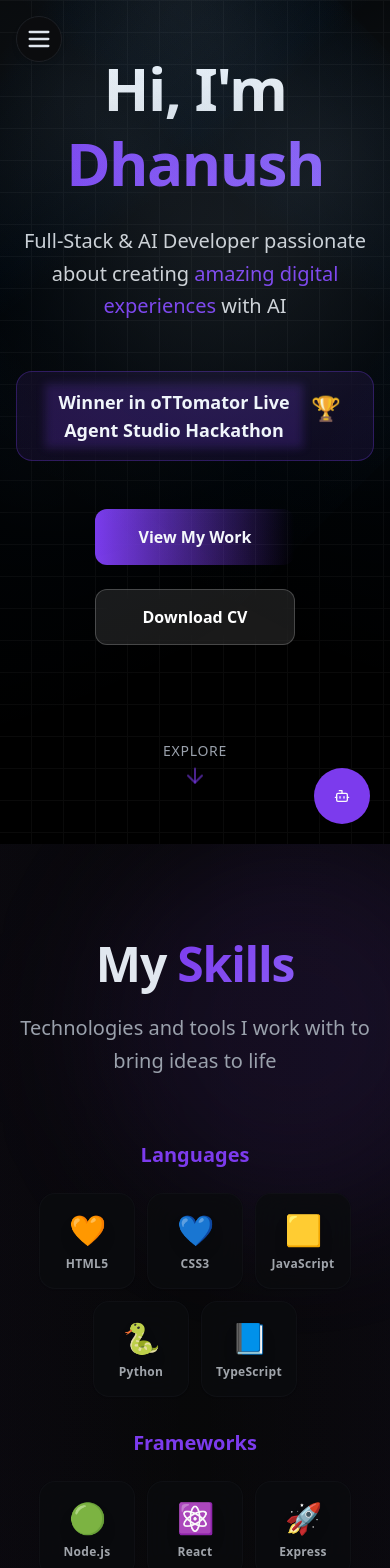
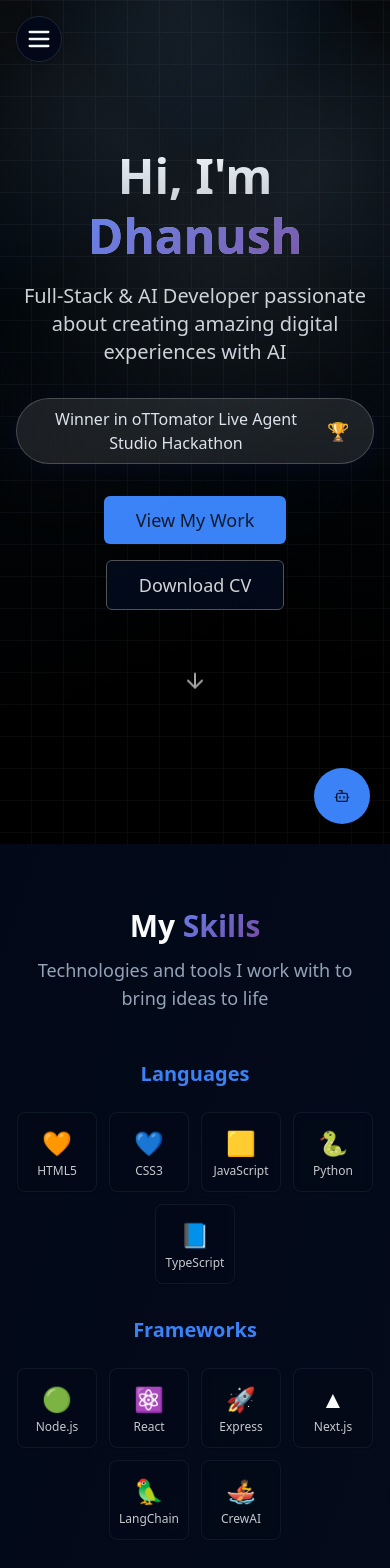
Before and after one commit to dhanushperumalla/emoji-portfolio-glow, a React (Vite) app: page / in a window 390 px wide. Shown: the top 1568 px of the page. Built offline with nearby package versions, Linux system fonts and the light colour scheme.

Commit message:
Reverted to commit df464829575b99335dff5f2dfc448e13a22e1056

```diff
--- a/src/components/Hero.tsx
+++ b/src/components/Hero.tsx
@@ -17,44 +17,36 @@ const Hero = () => {
       <Spotlight />
 
       <div className="container mx-auto px-4 z-10 relative">
-        <div className="text-center space-y-12 animate-fade-in">
-          <div className="space-y-6">
-            <h1 className="text-6xl md:text-8xl font-black leading-tight bg-clip-text text-transparent bg-gradient-to-b from-neutral-50 via-neutral-200 to-neutral-400 tracking-tight">
+        <div className="text-center space-y-8 animate-fade-in">
+          <div className="space-y-4">
+            <h1 className="text-5xl md:text-7xl font-bold leading-tight bg-clip-text text-transparent bg-gradient-to-b from-neutral-50 to-neutral-400">
               Hi, I'm{" "}
-              <span className="gradient-text drop-shadow-2xl">
+              <span className="gradient-text">
                 Dhanush
               </span>
             </h1>
-            <p className="text-xl md:text-3xl text-neutral-300 max-w-3xl mx-auto font-light leading-relaxed">
-              Full-Stack & AI Developer passionate about creating
-              <span className="text-primary font-medium"> amazing digital experiences</span> with AI
+            <p className="text-xl md:text-2xl text-neutral-300 max-w-2xl mx-auto">
+              Full-Stack & AI Developer passionate about creating amazing digital experiences with AI
             </p>
           </div>
-
-          <div className="flex justify-center mb-8">
-            <div className="group px-8 py-4 rounded-2xl border border-primary/30 bg-primary/10 backdrop-blur-xl flex items-center gap-3 shadow-2xl text-lg text-primary-foreground font-semibold hover:scale-105 transition-all duration-300 hover:shadow-primary/20 hover:bg-primary/20 cursor-default">
-              <span className="relative">
-                Winner in oTTomator Live Agent Studio Hackathon
-                <span className="absolute -inset-1 bg-primary/20 blur-sm -z-10 group-hover:bg-primary/30 transition-all duration-300"></span>
-              </span>
-              <span className="text-2xl animate-float">🏆</span>
-            </div>
+          <div className="flex justify-center mb-6">
+          <div className="px-6 py-2 rounded-full border border-white/20 bg-white/10 backdrop-blur-md flex items-center gap-2 shadow-md text-base text-gray-200 font-medium"
+              style={{ boxShadow: '0 4px 24px 0 rgba(31, 38, 135, 0.15)' }}>
+            Winner in oTTomator Live Agent Studio Hackathon
+            <span className="ml-2 text-lg">🏆</span>
           </div>
-
-          <div className="flex flex-col sm:flex-row gap-6 justify-center items-center relative z-50">
-            <Button asChild variant="premium" size="lg" className="min-w-[200px] font-bold">
+        </div>
+          <div className="flex flex-col sm:flex-row gap-4 justify-center items-center relative z-50">
+            <Button asChild size="lg" className="bg-primary hover:bg-primary/90 text-primary-foreground px-8 py-6 text-lg">
               <a href="#projects">View My Work</a>
             </Button>
-            <Button asChild variant="glass" size="lg" className="min-w-[200px] font-bold">
+            <Button asChild variant="outline" size="lg" className="px-8 py-6 text-lg border-neutral-600 hover:border-primary text-neutral-300 hover:text-white">
               <a href="/Resume.pdf" download>Download CV</a>
             </Button>
           </div>
 
-          <div className="pt-12">
-            <div className="flex flex-col items-center gap-2">
-              <span className="text-sm text-muted-foreground font-medium tracking-wider uppercase">Explore</span>
-              <ArrowDown className="w-6 h-6 animate-bounce text-primary/60" />
-            </div>
+          <div className="pt-8">
+            <ArrowDown className="w-6 h-6 mx-auto animate-bounce text-neutral-400" />
           </div>
         </div>
       </div>
--- a/src/components/Skills.tsx
+++ b/src/components/Skills.tsx
@@ -37,18 +37,13 @@ const Skills = () => {
   };
 
   return (
-    <section id="skills" className="py-24 bg-gradient-to-br from-background via-secondary/5 to-background relative overflow-hidden">
-      {/* Background decoration */}
-      <div className="absolute inset-0 bg-gradient-to-r from-primary/5 via-transparent to-primary/5 opacity-50"></div>
-      <div className="absolute top-0 left-1/4 w-96 h-96 bg-primary/10 rounded-full blur-3xl animate-float"></div>
-      <div className="absolute bottom-0 right-1/4 w-96 h-96 bg-primary-glow/10 rounded-full blur-3xl animate-float" style={{ animationDelay: '2s' }}></div>
-
-      <div className="container mx-auto px-4 relative z-10">
-        <div className="text-center mb-16 animate-fade-in">
-          <h2 className="text-5xl md:text-7xl font-black mb-6 tracking-tight">
+    <section id="skills" className="py-16 bg-gradient-to-br from-background to-secondary/10">
+      <div className="container mx-auto px-4">
+        <div className="text-center mb-12 animate-fade-in">
+          <h2 className="text-3xl md:text-4xl font-bold mb-3">
             My <span className="gradient-text">Skills</span>
           </h2>
-          <p className="text-xl md:text-2xl text-muted-foreground max-w-3xl mx-auto font-light leading-relaxed">
+          <p className="text-lg text-muted-foreground max-w-2xl mx-auto">
             Technologies and tools I work with to bring ideas to life
           </p>
         </div>
@@ -63,20 +58,18 @@ const Skills = () => {
                 {skills.map((skill, index) => (
                   <Card
                     key={skill.name}
-                    className="group relative overflow-hidden bg-card/80 backdrop-blur-lg border-border/30 hover:border-primary/50 transition-all duration-500 hover:scale-110 hover:shadow-2xl hover:shadow-primary/20 w-24 h-24 sm:w-28 sm:h-28 animate-fade-in rounded-2xl card-hover"
+                    className="group relative overflow-hidden bg-card/50 backdrop-blur-sm border-border/50 hover:border-primary/30 transition-all duration-300 hover:scale-105 hover:shadow-lg hover:shadow-primary/10 w-20 h-20 sm:w-24 sm:h-24 animate-fade-in"
                     style={{ animationDelay: `${(categoryIndex * 0.15) + (index * 0.05)}s` }}
                   >
-                    <div className="absolute inset-0 bg-gradient-to-br from-primary/10 via-primary-glow/5 to-transparent opacity-0 group-hover:opacity-100 transition-all duration-500" />
-                    <div className="absolute inset-0 bg-gradient-to-t from-background/20 to-transparent" />
-                    <div className="relative flex flex-col items-center justify-center h-full p-3">
-                      <div className="text-3xl sm:text-4xl mb-2 group-hover:scale-125 group-hover:rotate-12 transition-all duration-500 filter drop-shadow-lg">
+                    <div className="absolute inset-0 bg-gradient-to-br from-primary/5 to-transparent opacity-0 group-hover:opacity-100 transition-opacity duration-300" />
+                    <div className="relative flex flex-col items-center justify-center h-full p-2">
+                      <div className="text-2xl sm:text-3xl mb-1 group-hover:scale-110 transition-transform duration-300">
                         {skill.emoji}
                       </div>
-                      <h4 className="text-xs sm:text-sm font-semibold text-center leading-tight opacity-70 group-hover:opacity-100 group-hover:text-primary transition-all duration-500 tracking-wide">
+                      <h4 className="text-xs font-medium text-center leading-tight opacity-80 group-hover:opacity-100 transition-opacity duration-300">
                         {skill.name}
                       </h4>
                     </div>
-                    <div className="absolute inset-0 rounded-2xl bg-gradient-to-r from-primary/20 to-primary-glow/20 opacity-0 group-hover:opacity-100 transition-opacity duration-500 blur-xl"></div>
                   </Card>
                 ))}
               </div>
--- a/src/components/ui/button.tsx
+++ b/src/components/ui/button.tsx
@@ -5,27 +5,25 @@ import { cva, type VariantProps } from "class-variance-authority"
 import { cn } from "@/lib/utils"
 
 const buttonVariants = cva(
-  "inline-flex items-center justify-center gap-2 whitespace-nowrap rounded-lg text-sm font-semibold ring-offset-background transition-all duration-300 focus-visible:outline-none focus-visible:ring-2 focus-visible:ring-ring focus-visible:ring-offset-2 disabled:pointer-events-none disabled:opacity-50 [&_svg]:pointer-events-none [&_svg]:size-4 [&_svg]:shrink-0 relative overflow-hidden",
+  "inline-flex items-center justify-center gap-2 whitespace-nowrap rounded-md text-sm font-medium ring-offset-background transition-colors focus-visible:outline-none focus-visible:ring-2 focus-visible:ring-ring focus-visible:ring-offset-2 disabled:pointer-events-none disabled:opacity-50 [&_svg]:pointer-events-none [&_svg]:size-4 [&_svg]:shrink-0",
   {
     variants: {
       variant: {
-        default: "bg-primary text-primary-foreground hover:bg-primary/90 hover:scale-105 hover:shadow-lg hover:shadow-primary/25 active:scale-95",
+        default: "bg-primary text-primary-foreground hover:bg-primary/90",
         destructive:
-          "bg-destructive text-destructive-foreground hover:bg-destructive/90 hover:scale-105 hover:shadow-lg hover:shadow-destructive/25 active:scale-95",
+          "bg-destructive text-destructive-foreground hover:bg-destructive/90",
         outline:
-          "border-2 border-primary/20 bg-background hover:bg-primary/10 hover:border-primary/40 hover:text-primary hover:scale-105 hover:shadow-lg hover:shadow-primary/10 active:scale-95",
+          "border border-input bg-background hover:bg-accent hover:text-accent-foreground",
         secondary:
-          "bg-secondary text-secondary-foreground hover:bg-secondary/80 hover:scale-105 hover:shadow-lg hover:shadow-secondary/25 active:scale-95",
-        ghost: "hover:bg-accent hover:text-accent-foreground hover:scale-105 active:scale-95",
-        link: "text-primary underline-offset-4 hover:underline hover:text-primary/80",
-        premium: "bg-gradient-to-r from-primary to-primary-glow text-primary-foreground hover:scale-105 hover:shadow-xl hover:shadow-primary/30 active:scale-95 before:absolute before:inset-0 before:bg-gradient-to-r before:from-white/20 before:to-transparent before:opacity-0 hover:before:opacity-100 before:transition-opacity before:duration-300",
-        glass: "bg-white/10 backdrop-blur-md border border-white/20 text-white hover:bg-white/20 hover:scale-105 hover:shadow-lg hover:shadow-white/10 active:scale-95",
+          "bg-secondary text-secondary-foreground hover:bg-secondary/80",
+        ghost: "hover:bg-accent hover:text-accent-foreground",
+        link: "text-primary underline-offset-4 hover:underline",
       },
       size: {
-        default: "h-11 px-6 py-3",
-        sm: "h-9 rounded-md px-4 text-xs",
-        lg: "h-14 rounded-xl px-10 text-base",
-        icon: "h-11 w-11",
+        default: "h-10 px-4 py-2",
+        sm: "h-9 rounded-md px-3",
+        lg: "h-11 rounded-md px-8",
+        icon: "h-10 w-10",
       },
     },
     defaultVariants: {
--- a/src/index.css
+++ b/src/index.css
@@ -7,63 +7,43 @@
 
 @layer base {
   :root {
-    /* Professional dark theme with premium colors */
-    --background: 225 9% 3%;
-    --foreground: 213 31% 91%;
+    --background: 222.2 84% 4.9%;
+    --foreground: 210 40% 98%;
 
-    --card: 224 10% 5%;
-    --card-foreground: 213 31% 91%;
+    --card: 222.2 84% 4.9%;
+    --card-foreground: 210 40% 98%;
 
-    --popover: 224 10% 5%;
-    --popover-foreground: 213 31% 91%;
+    --popover: 222.2 84% 4.9%;
+    --popover-foreground: 210 40% 98%;
 
-    /* Elegant purple-blue gradient primary */
-    --primary: 262 83% 58%;
-    --primary-foreground: 210 20% 98%;
-    --primary-glow: 258 89% 66%;
+    --primary: 217.2 91.2% 59.8%;
+    --primary-foreground: 222.2 47.4% 11.2%;
 
-    /* Sophisticated secondary palette */
-    --secondary: 220 14% 11%;
-    --secondary-foreground: 210 20% 98%;
-    --secondary-accent: 220 8% 15%;
+    --secondary: 217.2 32.6% 17.5%;
+    --secondary-foreground: 210 40% 98%;
 
-    --muted: 220 13% 13%;
-    --muted-foreground: 217 10% 64%;
+    --muted: 217.2 32.6% 17.5%;
+    --muted-foreground: 215 20.2% 65.1%;
 
-    --accent: 262 83% 58%;
-    --accent-foreground: 210 20% 98%;
+    --accent: 217.2 32.6% 17.5%;
+    --accent-foreground: 210 40% 98%;
 
-    --destructive: 0 72% 51%;
-    --destructive-foreground: 210 20% 98%;
+    --destructive: 0 62.8% 30.6%;
+    --destructive-foreground: 210 40% 98%;
 
-    --border: 220 13% 13%;
-    --input: 220 13% 13%;
-    --ring: 262 83% 58%;
+    --border: 217.2 32.6% 17.5%;
+    --input: 217.2 32.6% 17.5%;
+    --ring: 212.7 26.8% 83.9%;
+    --sidebar-background: 240 5.9% 10%;
+    --sidebar-foreground: 240 4.8% 95.9%;
+    --sidebar-primary: 224.3 76.3% 48%;
+    --sidebar-primary-foreground: 0 0% 100%;
+    --sidebar-accent: 240 3.7% 15.9%;
+    --sidebar-accent-foreground: 240 4.8% 95.9%;
+    --sidebar-border: 240 3.7% 15.9%;
+    --sidebar-ring: 217.2 91.2% 59.8%;
 
-    /* Professional gradients */
-    --gradient-primary: linear-gradient(135deg, hsl(var(--primary)) 0%, hsl(var(--primary-glow)) 100%);
-    --gradient-secondary: linear-gradient(135deg, hsl(var(--secondary)) 0%, hsl(var(--secondary-accent)) 100%);
-    --gradient-radial: radial-gradient(circle at center, hsl(var(--primary) / 0.15) 0%, transparent 70%);
-
-    /* Premium shadows */
-    --shadow-primary: 0 4px 20px hsl(var(--primary) / 0.2);
-    --shadow-card: 0 8px 32px hsl(var(--background) / 0.8);
-    --shadow-glow: 0 0 40px hsl(var(--primary-glow) / 0.3);
-
-    /* Enhanced animations */
-    --transition-premium: all 0.4s cubic-bezier(0.4, 0, 0.2, 1);
-    --transition-bounce: all 0.3s cubic-bezier(0.68, -0.55, 0.265, 1.55);
-
-    --sidebar-background: 220 9% 4%;
-    --sidebar-foreground: 213 31% 91%;
-    --sidebar-primary: 262 83% 58%;
-    --sidebar-primary-foreground: 210 20% 98%;
-    --sidebar-accent: 220 14% 11%;
-    --sidebar-accent-foreground: 213 31% 91%;
-    --sidebar-border: 220 13% 13%;
-    --sidebar-ring: 262 83% 58%;
-
-    --radius: 0.75rem;
+    --radius: 0.5rem;
 
     /* Modern Mobile Menu Variables */
     --component-inactive-color: var(--muted-foreground);
@@ -110,58 +90,20 @@
   }
 }
 
-/* Premium gradient text effects */
 .gradient-text {
-  background: var(--gradient-primary);
+  background: linear-gradient(135deg, #667eea 0%, #764ba2 100%);
   -webkit-background-clip: text;
   -webkit-text-fill-color: transparent;
   background-clip: text;
-  position: relative;
 }
 
-.gradient-text::after {
-  content: '';
-  position: absolute;
-  inset: 0;
-  background: var(--gradient-primary);
-  -webkit-background-clip: text;
-  -webkit-text-fill-color: transparent;
-  background-clip: text;
-  filter: blur(8px);
-  opacity: 0.3;
-  z-index: -1;
-}
-
-/* Enhanced card interactions */
 .card-hover {
-  transition: var(--transition-premium);
-  position: relative;
-  overflow: hidden;
-}
-
-.card-hover::before {
-  content: '';
-  position: absolute;
-  inset: 0;
-  background: var(--gradient-radial);
-  opacity: 0;
-  transition: var(--transition-premium);
-  z-index: 0;
+  transition: all 0.3s ease;
 }
 
 .card-hover:hover {
-  transform: translateY(-8px) scale(1.02);
-  box-shadow: var(--shadow-card), var(--shadow-primary);
-  border-color: hsl(var(--primary) / 0.4);
-}
-
-.card-hover:hover::before {
-  opacity: 1;
-}
-
-.card-hover > * {
-  position: relative;
-  z-index: 1;
+  transform: translateY(-5px);
+  box-shadow: 0 20px 40px rgba(0, 0, 0, 0.3);
 }
 
 /* Modern Mobile Menu Styles */
--- a/tailwind.config.ts
+++ b/tailwind.config.ts
@@ -89,41 +89,31 @@ export default {
 				'fade-in': {
 					'0%': {
 						opacity: '0',
-						transform: 'translateY(30px) scale(0.95)'
+						transform: 'translateY(20px)'
 					},
 					'100%': {
 						opacity: '1',
-						transform: 'translateY(0) scale(1)'
+						transform: 'translateY(0)'
 					}
 				},
 				'slide-in-left': {
 					'0%': {
 						opacity: '0',
-						transform: 'translateX(-60px) rotateY(-15deg)'
+						transform: 'translateX(-50px)'
 					},
 					'100%': {
 						opacity: '1',
-						transform: 'translateX(0) rotateY(0deg)'
+						transform: 'translateX(0)'
 					}
 				},
 				'slide-in-right': {
 					'0%': {
 						opacity: '0',
-						transform: 'translateX(60px) rotateY(15deg)'
+						transform: 'translateX(50px)'
 					},
 					'100%': {
 						opacity: '1',
-						transform: 'translateX(0) rotateY(0deg)'
-					}
-				},
-				'slide-in-up': {
-					'0%': {
-						opacity: '0',
-						transform: 'translateY(40px) scale(0.9)'
-					},
-					'100%': {
-						opacity: '1',
-						transform: 'translateY(0) scale(1)'
+						transform: 'translateX(0)'
 					}
 				},
 				'float': {
@@ -131,36 +121,17 @@ export default {
 						transform: 'translateY(0px)'
 					},
 					'50%': {
-						transform: 'translateY(-12px)'
-					}
-				},
-				'glow-pulse': {
-					'0%, 100%': {
-						boxShadow: '0 0 20px hsl(var(--primary) / 0.3)'
-					},
-					'50%': {
-						boxShadow: '0 0 40px hsl(var(--primary) / 0.6), 0 0 80px hsl(var(--primary) / 0.3)'
-					}
-				},
-				'shimmer': {
-					'0%': {
-						backgroundPosition: '-200% center'
-					},
-					'100%': {
-						backgroundPosition: '200% center'
+						transform: 'translateY(-10px)'
 					}
 				}
 			},
 			animation: {
 				'accordion-down': 'accordion-down 0.2s ease-out',
 				'accordion-up': 'accordion-up 0.2s ease-out',
-				'fade-in': 'fade-in 0.8s cubic-bezier(0.4, 0, 0.2, 1)',
-				'slide-in-left': 'slide-in-left 0.8s cubic-bezier(0.4, 0, 0.2, 1)',
-				'slide-in-right': 'slide-in-right 0.8s cubic-bezier(0.4, 0, 0.2, 1)',
-				'slide-in-up': 'slide-in-up 0.8s cubic-bezier(0.4, 0, 0.2, 1)',
-				'float': 'float 4s ease-in-out infinite',
-				'glow-pulse': 'glow-pulse 2s ease-in-out infinite',
-				'shimmer': 'shimmer 2s ease-in-out infinite'
+				'fade-in': 'fade-in 0.6s ease-out',
+				'slide-in-left': 'slide-in-left 0.6s ease-out',
+				'slide-in-right': 'slide-in-right 0.6s ease-out',
+				'float': 'float 3s ease-in-out infinite'
 			}
 		}
 	},
```
Also changed, not shown: src/components/Projects.tsx (+17 -23 lines).
